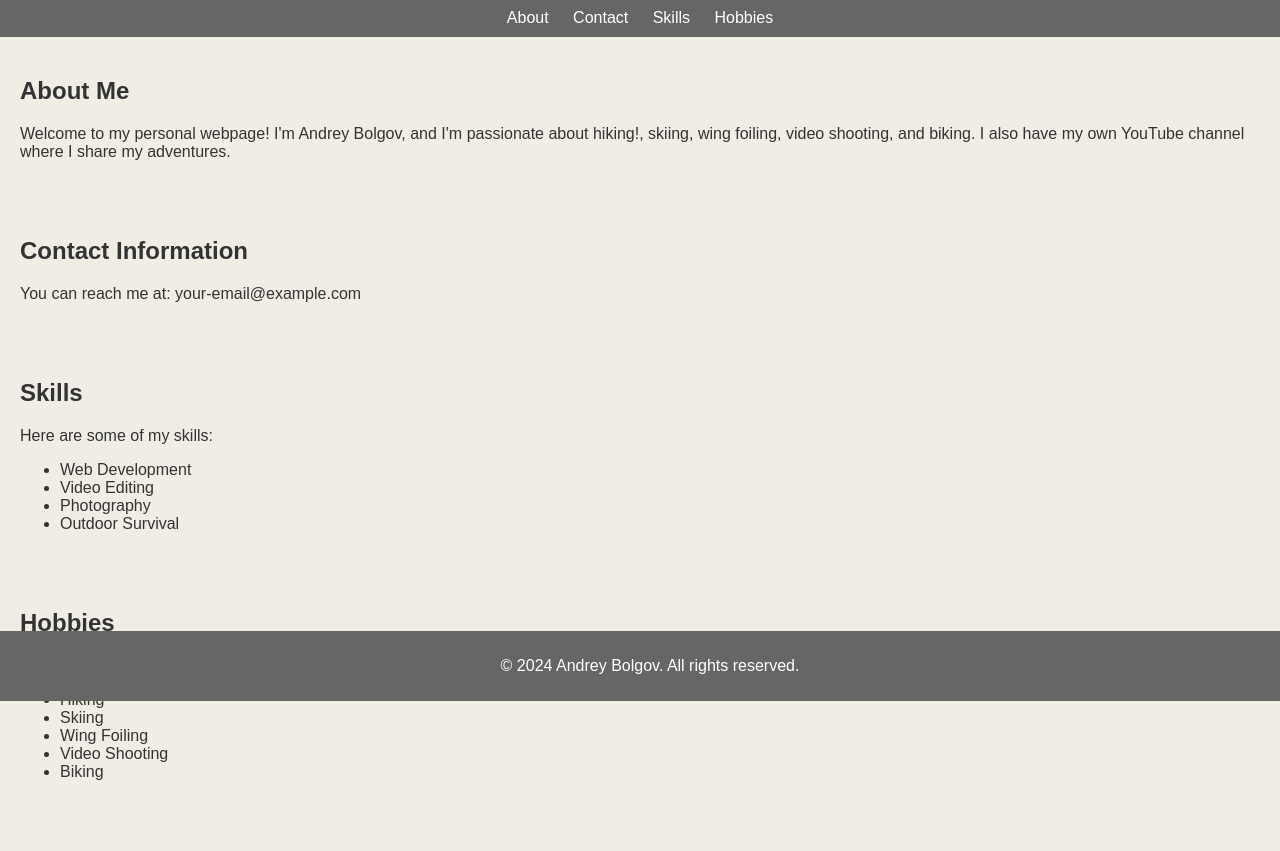
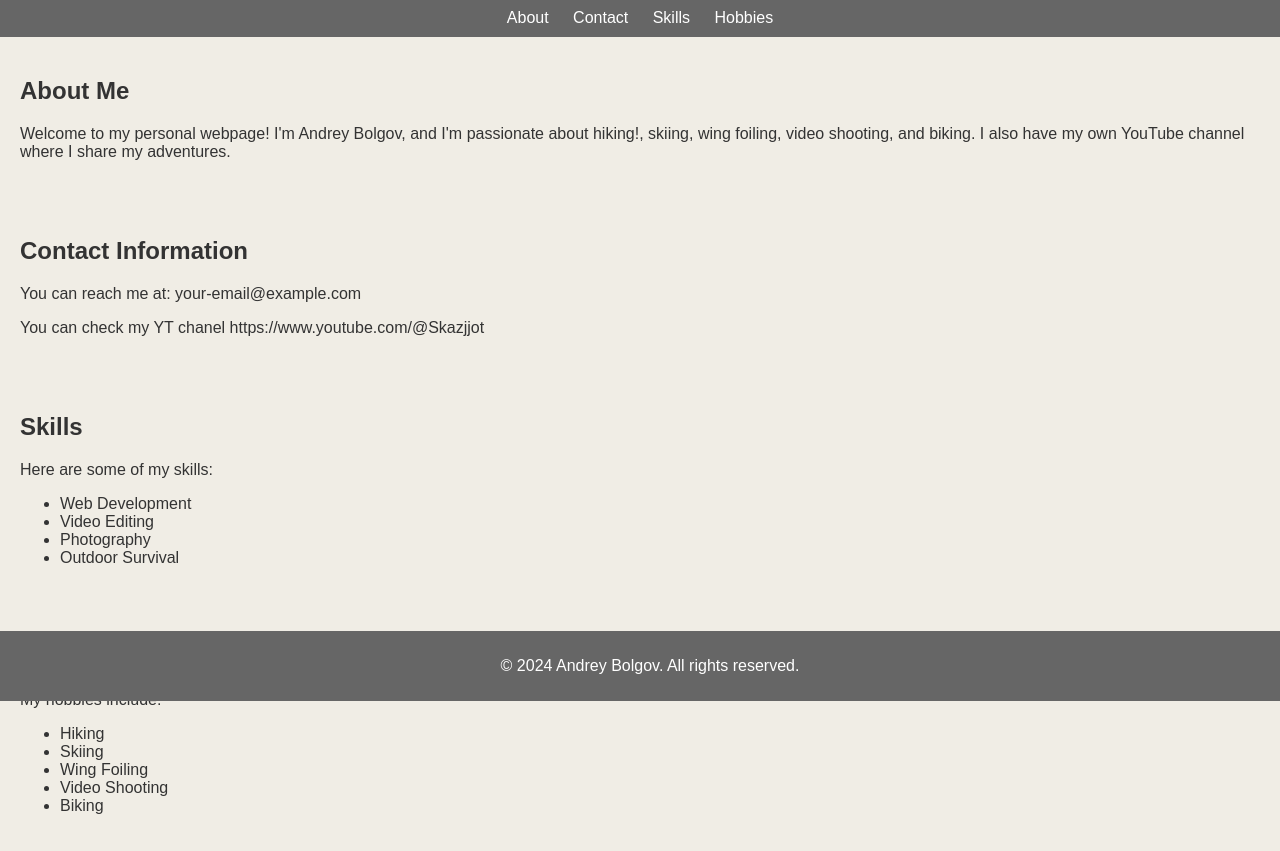
Before and after one commit to Skazjjot/personal-website, a plain HTML site: page index.html in a window 1280 px wide. Shown: the part 99-950 px from the top of the page. Before the commit the page ends 916 px from the top, so only its background shows below. Drawn offline with Linux system fonts and the light colour scheme.

Commit message:
Update index.html

```diff
--- a/index.html
+++ b/index.html
@@ -62,6 +62,7 @@
   <section id="contact">
     <h2>Contact Information</h2>
     <p>You can reach me at: your-email@example.com</p>
+    <p>You can check my YT chanel https://www.youtube.com/@Skazjjot</p>
   </section>
   <section id="skills">
     <h2>Skills</h2>
```
